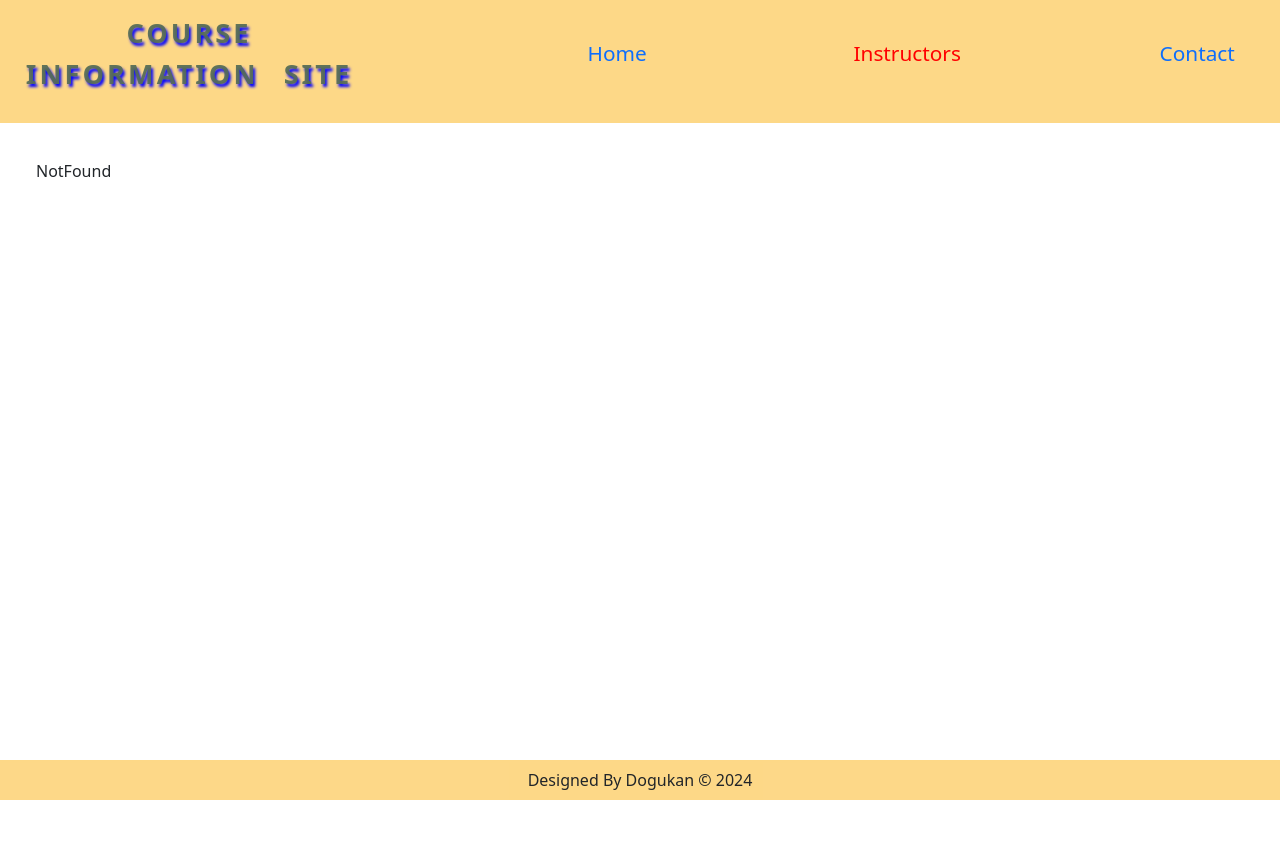
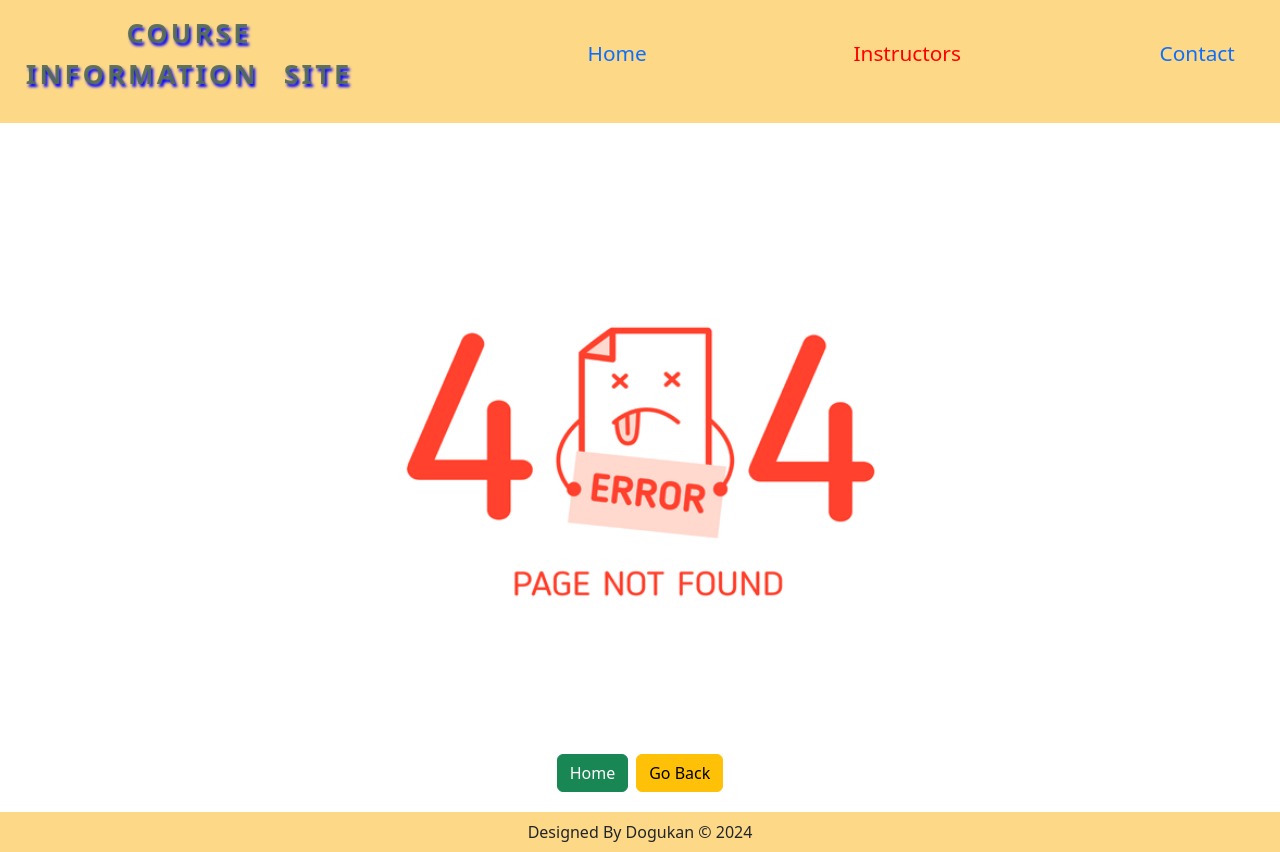
Before and after one commit to sakardogukan/CourseInfoSite, a React (Create React App) app: page /instructors/1 in a window 1280 px wide. Before the commit the page ends 800 px from the top, so only its background shows below. Built offline with nearby package versions, Linux system fonts and the light colour scheme; no server answers.

Commit message:
not found pages updated

```diff
--- a/src/pages/NotFound.jsx
+++ b/src/pages/NotFound.jsx
@@ -1,8 +1,21 @@
-import React from 'react'
+import errorImg from "../img/404.png"
+import { useNavigate } from "react-router-dom"
 
 const NotFound = () => {
+  let navigate = useNavigate()
+
   return (
-    <div className='p-3'>NotFound</div>
+    <div className="container text-center mt-4">
+      <img className="w-75" src={errorImg} alt="" />
+      <div>
+        <button onClick={() => navigate("/")} className="btn btn-success me-2">
+          Home
+        </button>
+        <button onClick={() => navigate(-1)} className="btn btn-warning">
+          Go Back
+        </button>
+      </div>
+    </div>
   )
 }
 
```
